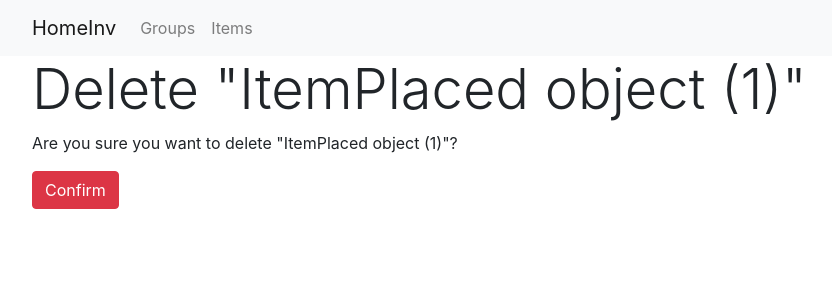
After one commit to BlueKnek/HomeInv, a Django app: page /inv/item-placed/1/delete in a window 1280 px wide. The commit adds this page. Shown: the top 300 px of the page, without its empty margins (53-885 px from the left). Run offline with Django 3.2, Linux system fonts and the light colour scheme; tables that the repository leaves empty hold one stand-in row (values such as "Sample post"); some libraries are stand-ins or nearby versions.

Commit message:
Add ItemPlaced update, delete

```diff
--- a/django-homeinv/app_homeinv/models.py
+++ b/django-homeinv/app_homeinv/models.py
@@ -42,3 +42,6 @@ class ItemPlaced(models.Model):
 
     updated = models.DateTimeField(auto_now=True)
     created = models.DateTimeField(auto_now_add=True)
+
+    def get_absolute_url(self):
+        return self.item.get_absolute_url()
--- a/django-homeinv/app_homeinv/urls.py
+++ b/django-homeinv/app_homeinv/urls.py
@@ -18,5 +18,9 @@ urlpatterns = [
     path('item/<pk>', views.ItemDetailView.as_view(), name='item-detail'),
     path('item/<pk>/update', views.ItemUpdateView.as_view(), name='item-update'),
     path('item/<pk>/delete', views.ItemDeleteView.as_view(), name='item-delete'),
-    path('item/<pk>/create-placed/', views.ItemPlacedCreateView.as_view(), name='item-placed-create')
+    path('item/<pk>/create-placed/', views.ItemPlacedCreateView.as_view(), name='item-placed-create'),
+
+    # Item-Placed
+    path('item-placed/<pk>/update', views.ItemPlacedUpdateView.as_view(), name='item-placed-update'),
+    path('item-placed/<pk>/delete', views.ItemPlacedDeleteView.as_view(), name='item-placed-delete'),
 ]
--- a/django-homeinv/app_homeinv/views.py
+++ b/django-homeinv/app_homeinv/views.py
@@ -87,3 +87,18 @@ class ItemPlacedCreateView(ParentCreateView):
     model = models.ItemPlaced
     parent_field = 'item'
     fields = ['item', 'description', 'count']
+
+
+class ItemPlacedUpdateView(generic.UpdateView):
+    template_name = 'form.html'
+    model = models.ItemPlaced
+    fields = ['item', 'description', 'count']
+
+
+class ItemPlacedDeleteView(generic.DeleteView):
+    template_name = 'confirm_delete.html'
+    model = models.ItemPlaced
+    fields = ['item', 'description', 'count']
+
+    def get_success_url(self):
+        return self.object.item.get_absolute_url()
--- /dev/null
+++ b/django-homeinv/templates/confirm_delete.html
@@ -0,0 +1,12 @@
+{% extends "base.html" %}
+
+{% block content %}
+<div class="container">
+  <h1 class="display-4">Delete "{{ object }}"</h1>
+  <form method="POST">
+    {% csrf_token %}
+    <p>Are you sure you want to delete "{{ object }}"?</p>
+    <input class="btn btn-danger" type="submit" value="Confirm" />
+  </form>
+</div>
+{% endblock content %}
```
Also changed, not shown: django-homeinv/app_homeinv/templates/app_homeinv/item_detail.html (+12 -0 lines).
